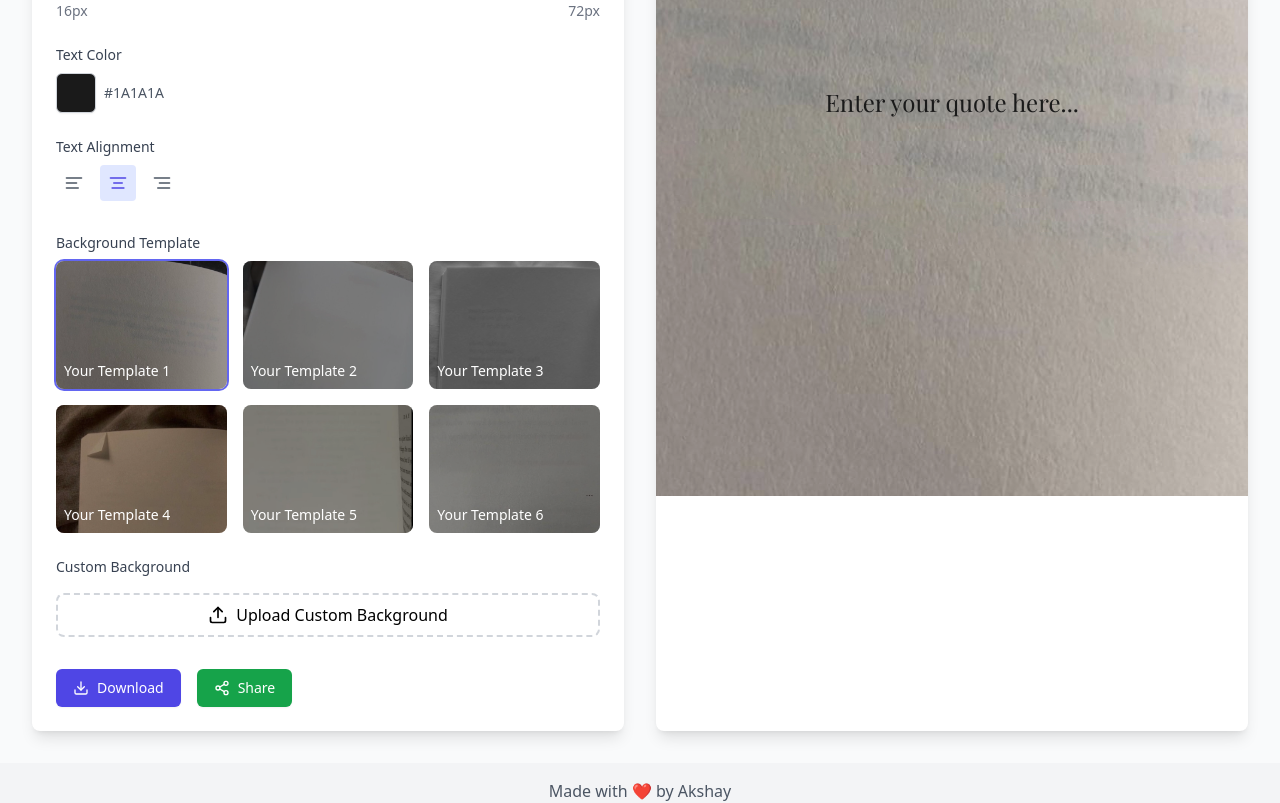
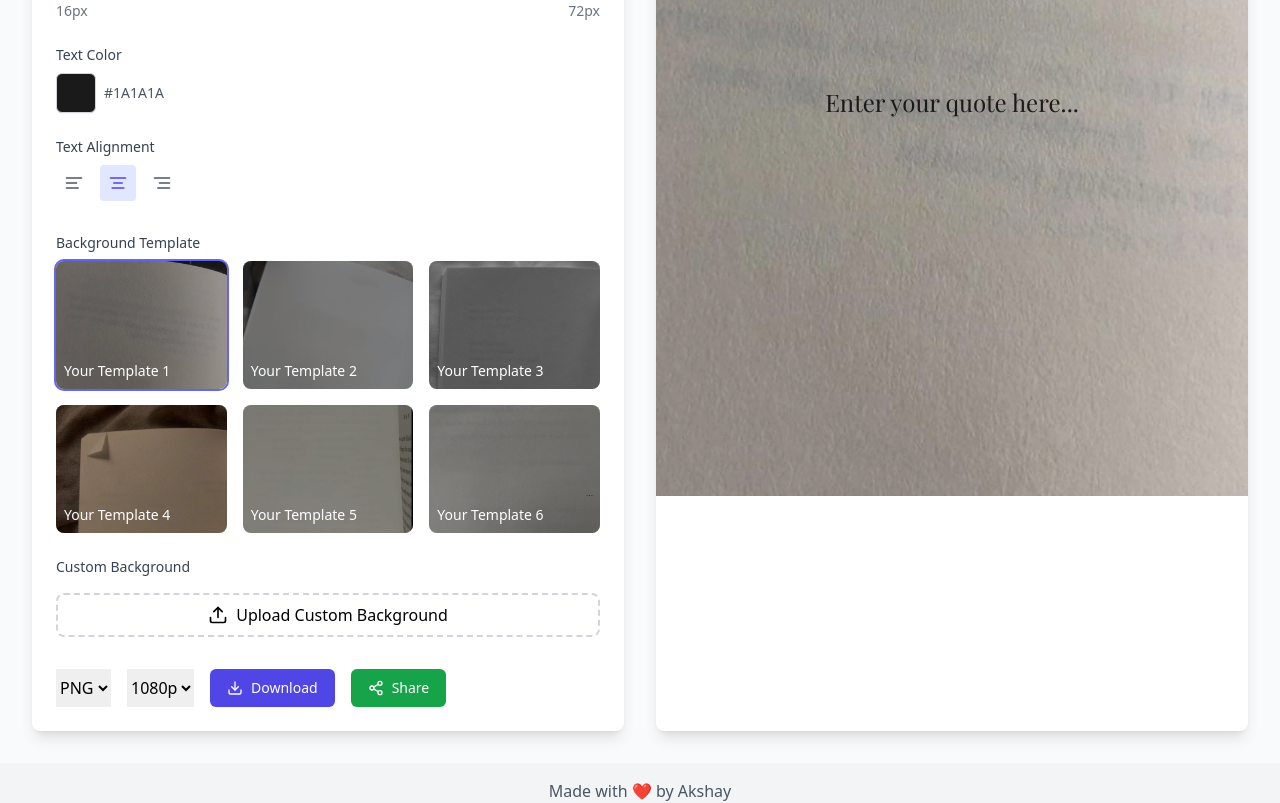
Before and after one commit to akshay0611/ImprintWords, a React (Vite) app: page / in a window 1280 px wide. Shown: the part 409-1212 px from the top of the page. Built offline with nearby package versions, Linux system fonts and the light colour scheme; a web font is replaced by a local one.

Commit message:
Added multiple export options

```diff
--- a/package.json
+++ b/package.json
@@ -13,6 +13,7 @@
     "@fortawesome/free-solid-svg-icons": "^6.7.2",
     "@fortawesome/react-fontawesome": "^0.2.2",
     "html-to-image": "^1.11.11",
+    "jspdf": "^2.5.2",
     "lucide-react": "^0.344.0",
     "react": "^18.3.1",
     "react-colorful": "^5.6.1",
--- a/src/components/QuoteEditor.tsx
+++ b/src/components/QuoteEditor.tsx
@@ -6,6 +6,7 @@ import TemplateSelector from './TemplateSelector';
 import TextCustomizer from './TextCustomizer';
 import ShareModal from './ShareModal';
 import { templates } from '../data/templates';
+import { jsPDF } from 'jspdf';
 
 export default function QuoteEditor() {
   const [quote, setQuote] = useState<Quote>({
@@ -20,12 +21,23 @@ export default function QuoteEditor() {
   const [shareModalOpen, setShareModalOpen] = useState(false);
   const [shareImageUrl, setShareImageUrl] = useState('');
   const quoteRef = useRef<HTMLDivElement>(null);
+  const [exportFormat, setExportFormat] = useState<'png' | 'jpeg' | 'pdf'>('png');
+  const [resolution, setResolution] = useState<'720p' | '1080p' | '4K'>('1080p');
 
   const handleDownload = async () => {
     if (quoteRef.current) {
       const dataUrl = await htmlToImage.toPng(quoteRef.current);
       const link = document.createElement('a');
-      link.download = 'custom-quote.png';
+      link.download = `custom-quote.${exportFormat}`;
+
+      if (exportFormat === 'pdf') {
+        const pdf = new jsPDF();
+        const imgData = await htmlToImage.toPng(quoteRef.current);
+        pdf.addImage(imgData, 'PNG', 0, 0, pdf.internal.pageSize.getWidth(), pdf.internal.pageSize.getHeight());
+        pdf.save('custom-quote.pdf');
+        return;
+      }
+
       link.href = dataUrl;
       link.click();
     }
@@ -76,6 +88,16 @@ export default function QuoteEditor() {
             />
 
             <div className="flex space-x-4">
+              <select value={exportFormat} onChange={(e) => setExportFormat(e.target.value as 'png' | 'jpeg' | 'pdf')}>
+                <option value="png">PNG</option>
+                <option value="jpeg">JPEG</option>
+                <option value="pdf">PDF</option>
+              </select>
+              <select value={resolution} onChange={(e) => setResolution(e.target.value as '720p' | '1080p' | '4K')}>
+                <option value="720p">720p</option>
+                <option value="1080p">1080p</option>
+                <option value="4K">4K</option>
+              </select>
               <button
                 onClick={handleDownload}
                 className="flex items-center justify-center px-4 py-2 border border-transparent rounded-md shadow-sm text-sm font-medium text-white bg-indigo-600 hover:bg-indigo-700"
```
Also changed, not shown: 1 other file (tests, documents, lock files or other folders).
